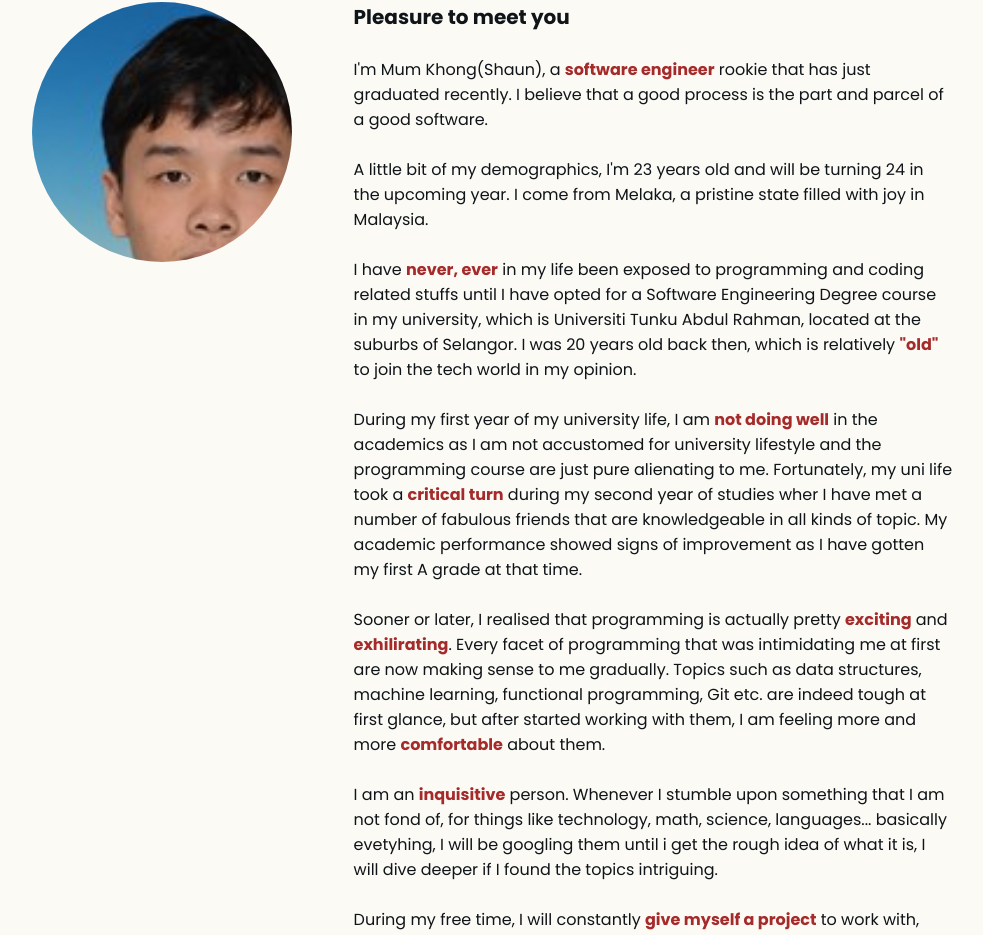
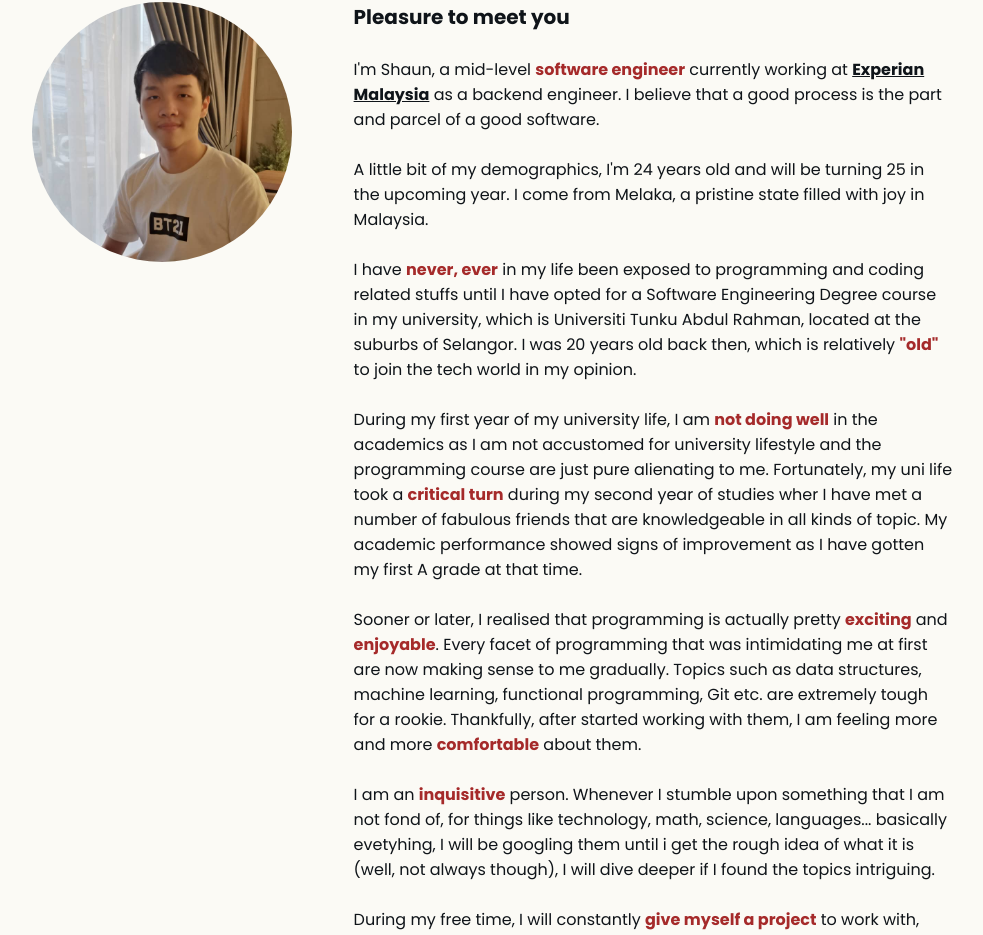
Before and after one commit to data-miner00/portfolio, a Nuxt app: page /profile in a window 1280 px wide. Shown: the part 198-1133 px from the top of the page, without its empty margins (147-1130 px from the left). Built offline with nearby package versions, Linux system fonts and the light colour scheme.

Commit message:
update: Profile page

```diff
--- a/pages/profile.vue
+++ b/pages/profile.vue
@@ -3,7 +3,7 @@
     <div class="wrap">
       <div class="profile__left-section">
         <div class="profile__left-section__avatar">
-          <img src="~/assets/images/my-cute-photo.jpg" alt="my avatar" />
+          <img src="~/assets/images/avatar.jpg" alt="my avatar" />
         </div>
       </div>
 
@@ -13,14 +13,16 @@
         </div>
         <div class="profile__right-section__content">
           <p>
-            I'm Mum Khong(Shaun), a <span>software engineer</span> rookie that
-            has just graduated recently. I believe that a good process is the
-            part and parcel of a good software.
+            I'm Shaun, a mid-level <span>software engineer</span> currently
+            working at
+            <a href="https://www.experian.com.my/">Experian Malaysia</a> as a
+            backend engineer. I believe that a good process is the part and
+            parcel of a good software.
           </p>
           <p>
-            A little bit of my demographics, I'm 23 years old and will be
-            turning 24 in the upcoming year. I come from Melaka, a pristine
-            state filled with joy in Malaysia.
+            A little bit of my demographics, I'm {{ age }} years old and will be
+            turning {{ age + 1 }} in the upcoming year. I come from Melaka, a
+            pristine state filled with joy in Malaysia.
           </p>
           <p>
             I have <span>never, ever</span> in my life been exposed to
@@ -42,19 +44,19 @@
           </p>
           <p>
             Sooner or later, I realised that programming is actually pretty
-            <span>exciting</span> and <span>exhilirating</span>. Every facet of
+            <span>exciting</span> and <span>enjoyable</span>. Every facet of
             programming that was intimidating me at first are now making sense
             to me gradually. Topics such as data structures, machine learning,
-            functional programming, Git etc. are indeed tough at first glance,
-            but after started working with them, I am feeling more and more
-            <span>comfortable</span> about them.
+            functional programming, Git etc. are extremely tough for a rookie.
+            Thankfully, after started working with them, I am feeling more and
+            more <span>comfortable</span> about them.
           </p>
           <p>
             I am an <span>inquisitive</span> person. Whenever I stumble upon
             something that I am not fond of, for things like technology, math,
             science, languages... basically evetyhing, I will be googling them
-            until i get the rough idea of what it is, I will dive deeper if I
-            found the topics intriguing.
+            until i get the rough idea of what it is (well, not always though),
+            I will dive deeper if I found the topics intriguing.
           </p>
           <p>
             During my free time, I will constantly
@@ -67,8 +69,9 @@
             Technology asides, I indulge in reading article and short stories as
             a way to broaden up my horizon and improve my English writing
             skills. Moreover, I learn and study about <span>Japanese</span> and
-            <span>Korean</span> language once in a while as I am a big fan of
-            these beautiful languages.
+            <span>Korean</span> language on and off but I am planning to
+            participate in a dedicated class soon to master them once and for
+            all.
           </p>
         </div>
       </div>
@@ -87,69 +90,14 @@
     title: 'About Me',
   }),
   computed: {
-    educations() {
-      return [
-        {
-          color: '#84e35d',
-          level: 'Degree',
-          field: 'Software Engineering',
-          school: 'Universiti Tunku Abdul Rahman',
-          result: 'CGPA 3.31',
-          year: '2018-2021',
-        },
-        {
-          // color: 'blue',
-          level: 'STPM',
-          field: 'Physics',
-          school: 'SMK Munshi Abdullah',
-          result: 'CGPA 3.33',
-          year: '2016-2017',
-        },
-        {
-          // color: 'crimson',
-          level: 'SPM',
-          field: 'Science',
-          school: 'SMK Tun Mutahir',
-          result: '7A 1B 2C',
-          year: '2011-2015',
-        },
-      ]
-    },
-    techs() {
-      return [
-        {
-          name: 'Vue.js',
-          logoFile: 'vue.png',
-        },
-        {
-          name: 'React.js',
-          logoFile: 'react.webp',
-        },
-        {
-          name: 'Node.js',
-          logoFile: 'node.png',
-        },
-        {
-          name: 'CSS',
-          logoFile: 'css.png',
-        },
-        {
-          name: 'Python',
-          logoFile: 'python.png',
-        },
-        {
-          name: 'Java',
-          logoFile: 'java.png',
-        },
-        {
-          name: 'C#',
-          logoFile: 'csharp.png',
-        },
-        {
-          name: 'TypeScript',
-          logoFile: 'typescript.png',
-        },
-      ]
+    age() {
+      const today = new Date()
+      const bday = new Date('1998-03-04')
+
+      const diff = today.getTime() - bday.getTime()
+      const YEAR = 60 * 60 * 24 * 365 * 1000
+
+      return ~~(diff / YEAR)
     },
   },
 })
@@ -172,7 +120,7 @@
       border-radius: 50%
       margin: 0 auto
       img
-        width: 350px
+        width: 280px
         object-fit: cover
   &__right-section
     padding: 50px 5%
@@ -187,6 +135,9 @@
         span
           font-weight: bold
           color: brown
+        a
+          text-decoration: underline
+          font-weight: bold
 
 @media screen and (min-width: 620px)
   .profile
@@ -213,20 +164,4 @@
     .wrap
       width: 1024px
       margin: 0 auto
-
-// .profile
-//   background: purple
-//   padding: 0 20%
-//   display: grid
-//   grid-template-columns: 35% 65%
-//   &__left-section
-//     background: black
-//     &__avatar
-//       width: 225px
-//       height: 225px
-//       overflow: hidden
-//       border-radius: 50%
-//       img
-//         width: 300px
-//         object-fit: cover
 </style>
```
Also changed, not shown: assets/images/avatar.jpg (added).
